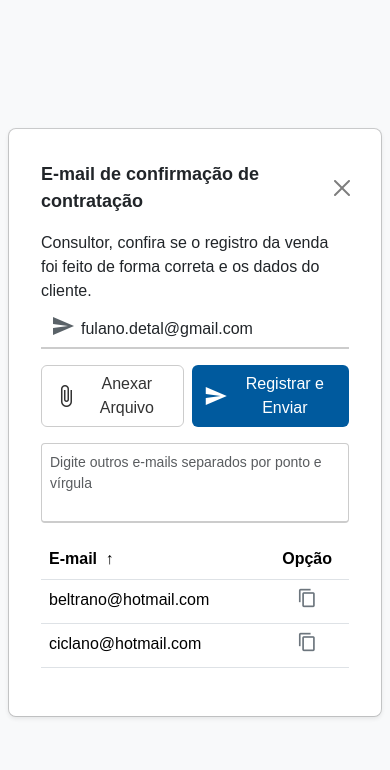
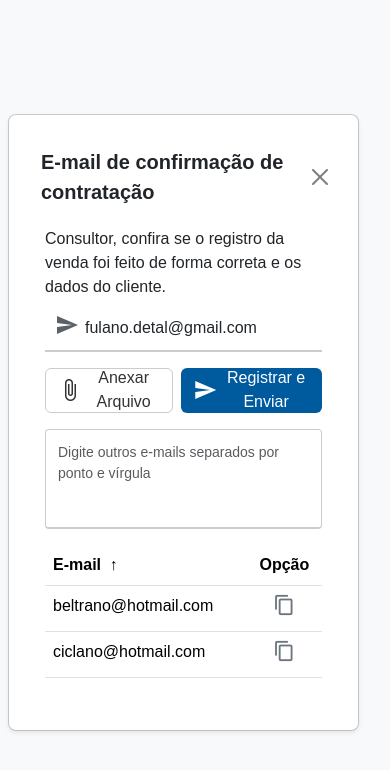
Before and after one commit to AndersonTaborga/send-email-modal, a plain HTML site: page index.html in a window 390 px wide. Drawn offline with nearby package versions, Linux system fonts and the light colour scheme.

Commit message:
Enhance modal styling for improved layout and responsiveness, including adjustments to padding, font sizes, and element spacing

```diff
--- a/style.css
+++ b/style.css
@@ -5,16 +5,26 @@ body {
 }
 
 /* ======= Estilização do Modal ======= */
+.modal-dialog {
+    max-width: 750px; /* Aumentado para mais largura */
+    width: 90%; /* Responsivo */
+}
+
 .modal-content {
     border-radius: 8px;
-    max-width: 600px;
+    padding: 20px; /* Maior espaçamento interno */
     box-shadow: 0px 4px 10px rgba(0, 0, 0, 0.1);
 }
 
 /* Modal título */
 .modal-title {
-    font-size: 18px;
+    font-size: 20px;
     font-weight: bold;
+}
+
+/* Ajuste de espaçamento entre elementos do modal */
+.modal-body {
+    padding: 20px;
 }
 
 /* ======= Estilização do Campo de E-mail ======= */
@@ -22,6 +32,7 @@ body {
     position: relative;
     display: flex;
     align-items: center;
+    margin-bottom: 20px; /* Mais espaço abaixo */
 }
 
 .email-input {
@@ -32,13 +43,14 @@ body {
     box-shadow: none !important;
     outline: none !important;
     width: 100%;
+    height: 45px; /* Aumentado para melhor visualização */
 }
 
 /* Ícone à esquerda do input */
 .email-icon {
     position: absolute;
     left: 10px;
-    font-size: 20px;
+    font-size: 22px;
     color: #5a6268;
 }
 
@@ -47,6 +59,7 @@ body {
     display: flex;
     align-items: center;
     gap: 5px;
+    height: 45px; /* Ajustado para alinhamento melhor */
 }
 
 /* Botão Anexar */
@@ -59,6 +72,16 @@ body {
 .btn-outline-secondary:hover {
     background-color: #e0e0e0;
     color: black;
+}
+
+/* Indicador de Anexo Pequeno */
+.anexo-status {
+    display: none;
+    font-size: 12px;
+    color: green;
+    position: absolute;
+    top: -12px;
+    right: 5px;
 }
 
 /* Botão "Registrar e Enviar" */
@@ -74,14 +97,14 @@ body {
 
 /* ======= Estilização do Campo de E-mails Extras (textarea) ======= */
 .email-textarea {
-    border: 1px solid #ccc; /* Bordas finas cinza */
-    border-bottom: 2px solid #ccc; /* Borda inferior cinza inicialmente */
+    border: 1px solid #ccc;
+    border-bottom: 2px solid #ccc;
     border-radius: 4px;
-    padding: 8px;
+    padding: 12px;
     font-size: 14px;
     resize: none;
     width: 100%;
-    height: 80px;
+    height: 100px; /* Aumentado para mais espaço */
     box-shadow: none !important;
     outline: none !important;
 }
@@ -100,7 +123,7 @@ body {
 
 /* ======= Estilização dos Ícones ======= */
 .copy-icon {
-    font-size: 20px;
+    font-size: 22px;
     cursor: pointer;
     color: #6c757d;
     transition: color 0.2s ease-in-out;
```
